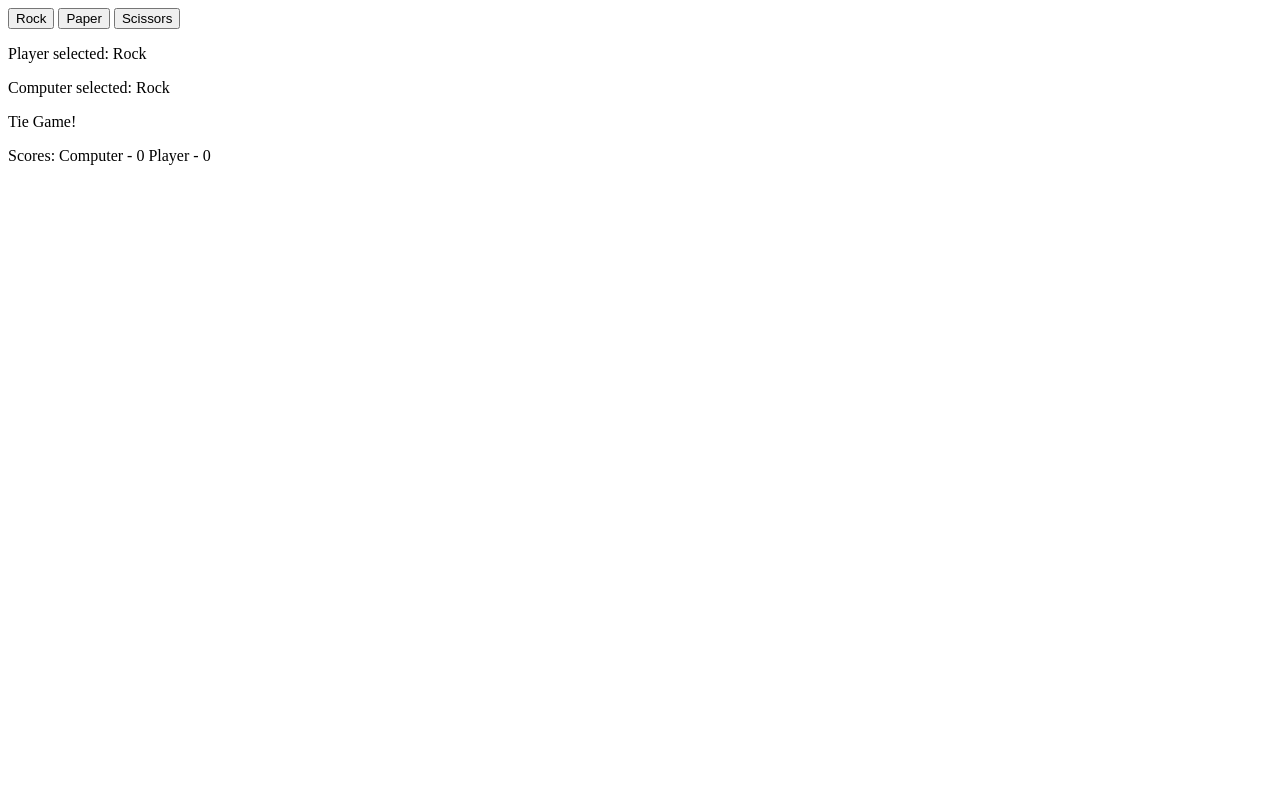
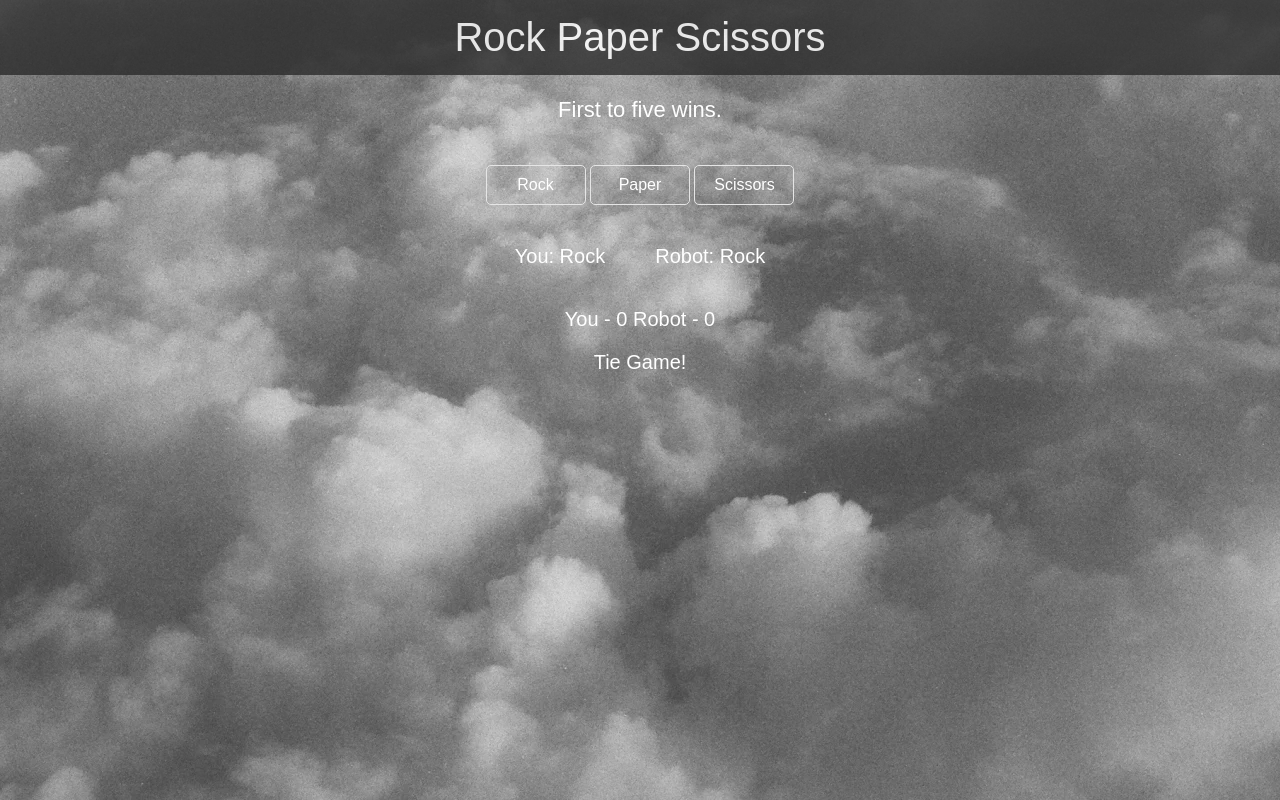
Before and after one commit to amaginn/rockpaperscissors, a plain HTML site: page index.html in a window 1280 px wide. Both pictures are taken after a click on the button "Rock". Drawn offline with Linux system fonts and the light colour scheme; a web font is replaced by a local one.

Commit message:
Add CSS and refresh button

```diff
--- a/RPS.js
+++ b/RPS.js
@@ -24,6 +24,25 @@ const computerOutput = document.createElement('p');
 const gameResults = document.createElement('p');
 const finalGameResults = document.createElement('p');
 
+// Function to disable buttons after 5 rounds are up
+const buttons = document.querySelectorAll('button')
+function disableButtons() {
+    buttons.forEach(elem => {
+        elem.disabled = true
+    })
+}
+
+// Creating a button to refresh page
+const newGame = document.createElement('div');
+newGame.textContent = `Play Again`;
+newGame.classList.add('button');
+newGame.addEventListener('click', refreshPage)
+
+// Function to refresh page
+function refreshPage() {
+    window.location.reload(true);
+}
+
 // Create a function that allows a player to play 5 rounds with the computer
     function playRound(playerSelection) {
 
@@ -33,27 +52,27 @@ const finalGameResults = document.createElement('p');
         let mainDiv = document.getElementById("mainContainer");
 
         // Output player and computer selections
-        playerOutput.textContent = ("Player selected: " + playerSelection);
-        mainContainer.appendChild(playerOutput);
-        computerOutput.textContent = ("Computer selected: " + computerSelection);
-        mainContainer.appendChild(computerOutput);
+        playerOutput.textContent = ("You: " + playerSelection);
+        matchUpContainer.appendChild(playerOutput);
+        computerOutput.textContent = ("Robot: " + computerSelection);
+        matchUpContainer.appendChild(computerOutput);
 
 
         // if player loses
         if (playerSelection === 'Rock' && computerSelection === 'Paper')
-            gameResults.textContent = ('The robot wins this round..'), compWinCount++;
+            gameResults.textContent = ('The robot won this round..'), compWinCount++;
         else if (playerSelection === 'Paper' && computerSelection === 'Scissors')
-            gameResults.textContent = ('The robot wins this round..'), compWinCount++;
+            gameResults.textContent = ('The robot won this round..'), compWinCount++;
         else if (playerSelection === 'Scissors' && computerSelection === 'Rock')
-            gameResults.textContent = ('The robot wins this round..'), compWinCount++;
+            gameResults.textContent = ('The robot won this round..'), compWinCount++;
 
         // if player wins
         else if (playerSelection === 'Rock' && computerSelection === 'Scissors')
-            gameResults.textContent = ("You win this round!"), playerWinCount++;
+            gameResults.textContent = ("You won this round!"), playerWinCount++;
         else if (playerSelection === 'Paper' && computerSelection === 'Rock')
-            gameResults.textContent = ("You win this round!"), playerWinCount++;
+            gameResults.textContent = ("You won this round!"), playerWinCount++;
         else if (playerSelection === 'Scissors' && computerSelection === 'Paper')
-            gameResults.textContent = ("You win this round!"), playerWinCount++;
+            gameResults.textContent = ("You won this round!"), playerWinCount++;
 
         // Tie result
         else if (playerSelection === computerSelection)
@@ -64,13 +83,14 @@ const finalGameResults = document.createElement('p');
         // Write a function that adds a score to either side upon win/lose
         const maxScore = 5;
         if (playerWinCount >= maxScore) {
-            gameResults.textContent = ("Player wins the game!");
+            gameResults.textContent = ("You won the game!"), disableButtons(), gameResults.appendChild(newGame);
         } else if (compWinCount >= maxScore) {
-            gameResults.textContent = ("Computer wins the game!");
+            gameResults.textContent = ("The robot won the game!"), disableButtons(), gameResults.appendChild(newGame);
         }
 
-        mainContainer.appendChild(gameResults);
+
         // output results for user
-        finalGameResults.textContent = ("Scores: Computer - " + compWinCount + " Player - " + playerWinCount);
-        mainContainer.appendChild(finalGameResults);
+        finalGameResults.textContent = ("You - " + playerWinCount + " Robot - " + compWinCount);
+        resultsContainer.appendChild(finalGameResults);
+        resultsContainer.appendChild(gameResults);
     }
--- a/index.html
+++ b/index.html
@@ -4,13 +4,29 @@
     <meta charset="UTF-8">
     <meta name="viewport" content="width=device-width, initial-scale=1.0">
     <title>Rock Paper Scissors</title>
+    <link rel="stylesheet" href="style.css">
+    <link href="https://fonts.cdnfonts.com/css/futura-pt" rel="stylesheet">
+    <style>
+        @import url('https://fonts.cdnfonts.com/css/futura-pt');
+    </style>
+
 
 </head>
 <body>
-    <button id = "rock">Rock</button>
-    <button id = "paper">Paper</button>
-    <button id = "scissors">Scissors</button>
-    <div id = "mainContainer"></div>
+    <div class = "header">
+        <p id="title">Rock Paper Scissors</p>
+    </div>
+    <h3>First to five wins.</h3>
+
+    <div id = "mainContainer">
+        <div id = "buttonsContainer">
+            <button id = "rock">Rock</button>
+            <button id = "paper">Paper</button>
+            <button id = "scissors">Scissors</button>
+        </div>
+        <div id = "matchUpContainer"></div>
+        <div id = "resultsContainer"></div>
+    </div>
     <script src="RPS.js"></script>
 </body>
 </html>
--- /dev/null
+++ b/style.css
@@ -0,0 +1,88 @@
+* {
+    box-sizing: border-box;
+    font-family: 'Futura PT', sans-serif;
+}
+
+body, html {
+    background-image: url(CLOUDS.webp);
+    margin:0;
+    padding:0;
+    height: 100%;
+}
+
+#title {
+    font-family: 'Futura PT', sans-serif;
+    font-size: 40px;
+    font-weight: 300;
+    text-align: center;
+    color: white;
+    background-color: #2B2B2B;
+    opacity: .8;
+    margin:0;
+    padding:15px;
+}
+
+h3 {
+    font-family: 'Futura PT', sans-serif;
+    font-size: 22px;
+    font-weight: 200;
+    text-align: center;
+    color: white;
+
+}
+
+button {
+    padding: 10px;
+    border: 1px solid #e5e5e5;
+    border-radius: 5px;
+    width: 100px;
+    background: none;
+    color: white;
+    font-size: 16px;
+}
+
+#buttonsContainer {
+    padding: 20px;
+}
+
+button:hover {
+    color: #2B2B2B;
+    border: 1px solid #2B2B2B;
+    background-color: #e5e5e5;
+    opacity: .8;
+}
+
+#matchUpContainer {
+    display: flex;
+    justify-content:center;
+    gap: 50px;
+    font-size: 20px;
+}
+
+#mainContainer {
+    text-align: center;
+    color: white;
+
+}
+
+#resultsContainer {
+    display: inline-block;
+    text-align: center;
+    font-size: 20px;
+}
+
+.button {
+    padding: 10px;
+    margin-top: 20px;
+    border: 1px solid #e5e5e5;
+    border-radius: 5px;
+    width: 300px;
+    font-size: 18px;
+}
+
+.button:hover {
+    color: #2B2B2B;
+    border: 1px solid #2B2B2B;
+    background-color: #e5e5e5;
+    opacity: .8;
+}
```
Also changed, not shown: CLOUDS.webp (added).
